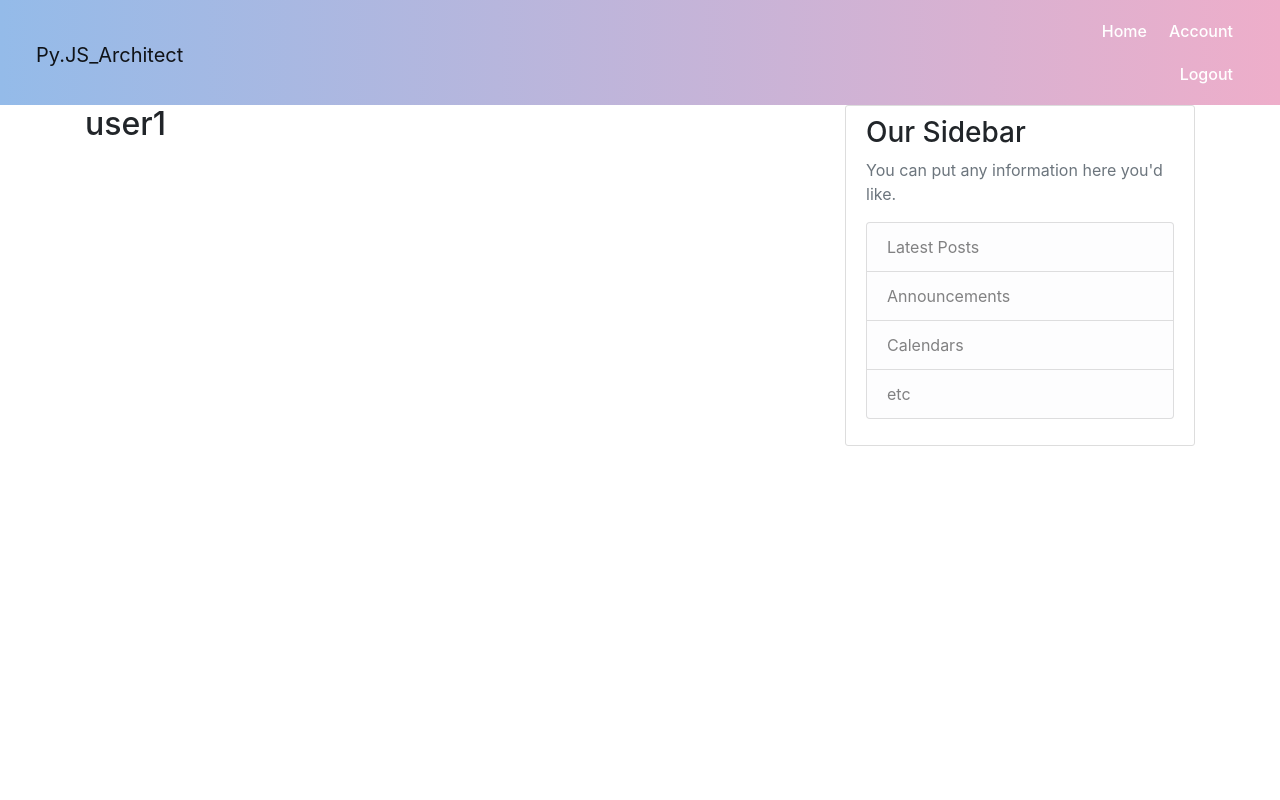
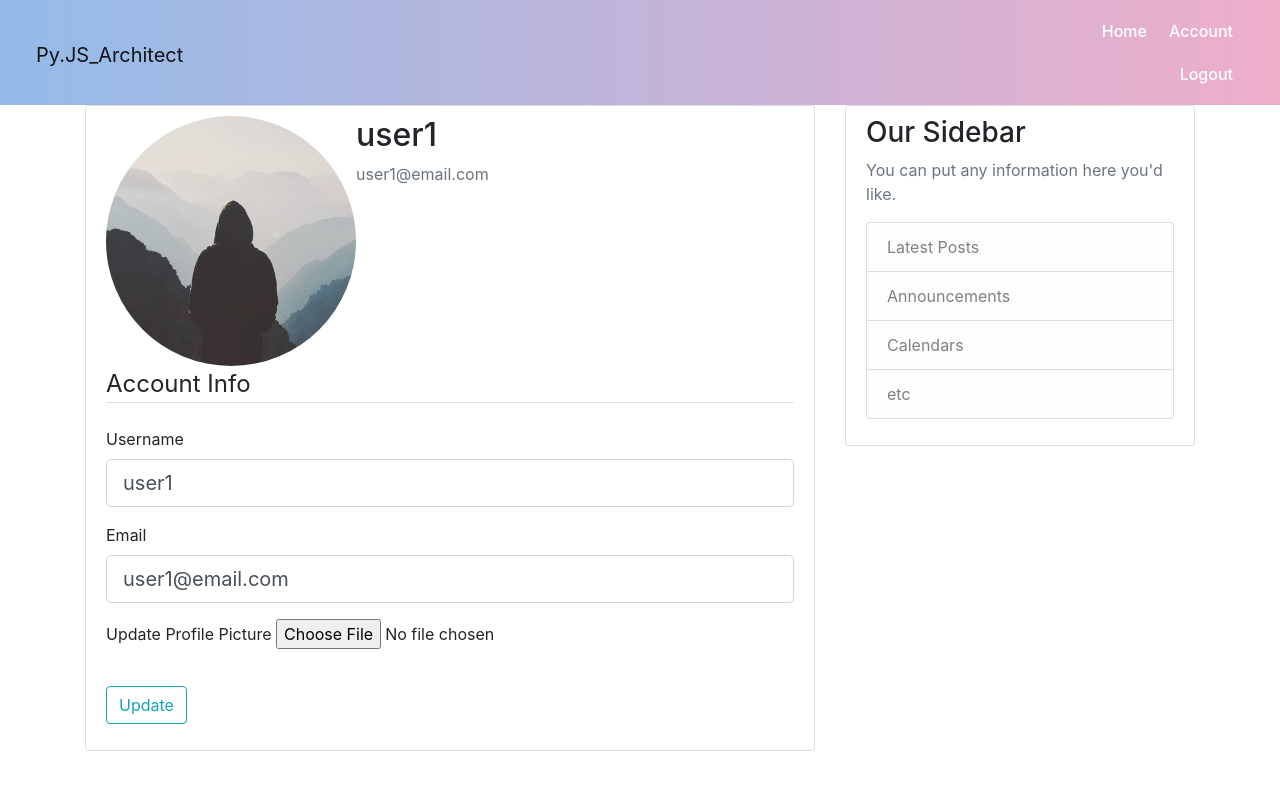
Before and after one commit to Christinekrm02/Blog-App, a Flask app: page /account in a window 1280 px wide. Run offline with Flask 2, Linux system fonts and the light colour scheme; a user stored in the database is signed in; some libraries are stand-ins or nearby versions.

Commit message:
Began adding user account profile picture functionality. Incomplete

```diff
--- a/flaskblog/forms.py
+++ b/flaskblog/forms.py
@@ -1,4 +1,6 @@
 from flask_wtf import FlaskForm
+from flask_wtf.file import FileField, FileAllowed
+from flask_login import current_user
 from wtforms import StringField, PasswordField, SubmitField, BooleanField
 from wtforms.validators import DataRequired, Length, Email, EqualTo, ValidationError
 from flaskblog.models import User
@@ -28,3 +30,21 @@ class LoginForm(FlaskForm):
   #remeber field stores cookie of user's id and "remebers" them for each login
     remember = BooleanField('Remember Me')
     submit = SubmitField('Login')
+
+#To update username and email address
+class UpdateAccountForm(FlaskForm):
+   username = StringField('Username', validators=[DataRequired(), Length(min=2, max=20)])
+   email = StringField('Email', validators=[DataRequired(), Email()])
+   picture = FileField('Update Profile Picture', validators=[FileAllowed(['jpg', 'png'])])
+   submit = SubmitField('Update')
+#Do not alter this syntax. FlaskForm checks for the validate keyword
+   def validate_username(self, username):
+     if username.data != current_user.username:
+       user = User.query.filter_by(username=username.data).first()
+       if user:
+         raise ValidationError('Looks like someone got to it first! That username already exists.')
+   def validate_email(self, email):
+     if email.data != current_user.email:
+       user = User.query.filter_by(email=email.data).first()
+       if user:
+         raise ValidationError('Email is already taken.')
--- a/flaskblog/routes.py
+++ b/flaskblog/routes.py
@@ -1,6 +1,6 @@
 from flask import render_template, url_for, flash, redirect, request
 from flaskblog import app, db, bcrypt
-from flaskblog.forms import RegistrationForm, LoginForm
+from flaskblog.forms import RegistrationForm, LoginForm, UpdateAccountForm
 from flaskblog.models import User,Post
 from flask_login import login_user, current_user, logout_user, login_required
 
@@ -65,7 +65,19 @@ def logout():
     logout_user()
     return redirect(url_for('home'))
 
-@app.route('/account')
+@app.route('/account',  methods=['GET', 'POST'])
 @login_required
 def account():
-     return render_template('account.html', title='Account')
+    form = UpdateAccountForm()
+    if form.validate_on_submit():
+        current_user.username = form.username.data
+        current_user.email = form.email.data
+        db.session.commit()
+        flash('your account has been updated', 'success')
+        #pay attention to post, get redirect to avoid 'are you sure you want to reload?" message
+        return redirect(url_for('account'))
+    elif request.method == 'GET':
+        form.username.data =  current_user.username
+        form.email.data = current_user.email
+    image_file = url_for('static', filename='profile_pics/' + current_user.image_file)
+    return render_template('account.html', title='Account', image_file=image_file, form=form)
--- a/flaskblog/static/main.css
+++ b/flaskblog/static/main.css
@@ -3,6 +3,8 @@
   margin: 0;
   padding: 0;
 }
+
+
 
 .nav-bar{
   background-image: linear-gradient(-90deg, #eeaeca, #94bbe9);
--- a/flaskblog/templates/account.html
+++ b/flaskblog/templates/account.html
@@ -1,7 +1,63 @@
 {% extends 'base.html'%}
 
 {% block content%}
-<h2>{{current_user.username}}</h2>
+<div class="content-section">
+    <div class="media">
+      <img class="rounded-circle account-img" src="{{image_file}}">
+      <div class="media-body">
+        <h2 class="account-heading">{{current_user.username}}</h2>
+        <p class="text-secondary">{{current_user.email}}</p>
+      </div>
+    </div>
+    <!-- UPDATE INFORMATION FORM HERE -->
+
+        <form method="POST" action="" enctype="multipart/form-data">
+            {{ form.hidden_tag() }}
+            <fieldset class="form-group">
+                <legend class="border-bottom mb-4">Account Info</legend>
+                <div class="form-group">
+                    {{ form.username.label(class="form-control-label") }}
+
+                    {% if form.username.errors %}
+                        {{ form.username(class="form-control form-control-lg is-invalid") }}
+                        <div class="invalid-feedback">
+                            {% for error in form.username.errors %}
+                                <span>{{ error }}</span>
+                            {% endfor %}
+                        </div>
+                    {% else %}
+                        {{ form.username(class="form-control form-control-lg") }}
+                    {% endif %}
+                </div>
+                <div class="form-group">
+                    {{ form.email.label(class="form-control-label") }}
+                    {% if form.email.errors %}
+                        {{ form.email(class="form-control form-control-lg is-invalid") }}
+                        <div class="invalid-feedback">
+                            {% for error in form.email.errors %}
+                                <span>{{ error }}</span>
+                            {% endfor %}
+                        </div>
+                    {% else %}
+                        {{ form.email(class="form-control form-control-lg") }}
+                    {% endif %}
+                </div>
+                <div class="form-group">
+                    {{ form.picture.label() }}
+                    {{ form.picture(class="form-conrol-file") }}
+                    {%if form.picture.errors%}
+                        {% for error in form.picture.errors %}
+                        <span class="text-danger">{{ error }}</span></br>
+                        {% endfor %}
+                    {%endif%}
+                </div>
+            </fieldset>
+            <div class="form-group">
+                {{ form.submit(class="btn btn-outline-info") }}
+            </div>
+        </form>
+
+  </div>
 
 
 {% endblock content %}
```
Also changed, not shown: flaskblog/app.sqlite, flaskblog/static/profile_pics/default.jpg (added).
